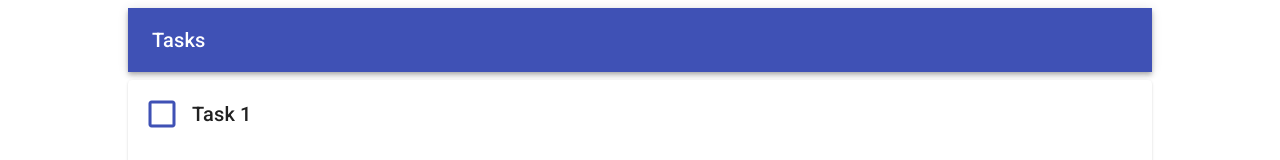
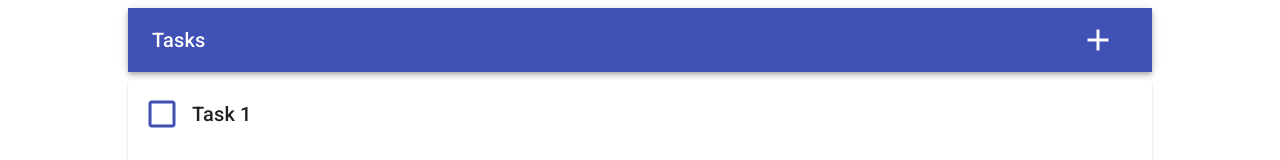
Before and after one commit to Gveir/todo-list-excercise, a React (Create React App) app in the folder react/client/: page / in a window 1280 px wide. Shown: the top 160 px of the page. Built offline with nearby package versions, Linux system fonts and the light colour scheme.

Commit message:
Added "New task" button

```diff
--- a/react/client/src/components/App.js
+++ b/react/client/src/components/App.js
@@ -1,6 +1,8 @@
 import React from 'react';
 import { withStyles } from '@material-ui/core/styles';
 import AppBar from '@material-ui/core/AppBar';
+import Icon from '@material-ui/core/Icon';
+import IconButton from '@material-ui/core/IconButton';
 import Toolbar from '@material-ui/core/Toolbar';
 import Typography from '@material-ui/core/Typography';
 
@@ -10,6 +12,9 @@ const styles = () => ({
   root: {
     maxWidth: 1024,
     margin: 'auto'
+  },
+  title: {
+    flexGrow: 1
   }
 });
 
@@ -19,9 +24,12 @@ const App = props => {
     <div className={classes.root}>
       <AppBar position="static">
         <Toolbar>
-          <Typography variant="h6" color="inherit">
+          <Typography variant="h6" color="inherit" className={classes.title}>
             Tasks
           </Typography>
+          <IconButton color="inherit">
+            <Icon fontSize="large">add</Icon>
+          </IconButton>
         </Toolbar>
       </AppBar>
       <TaskList />
```
